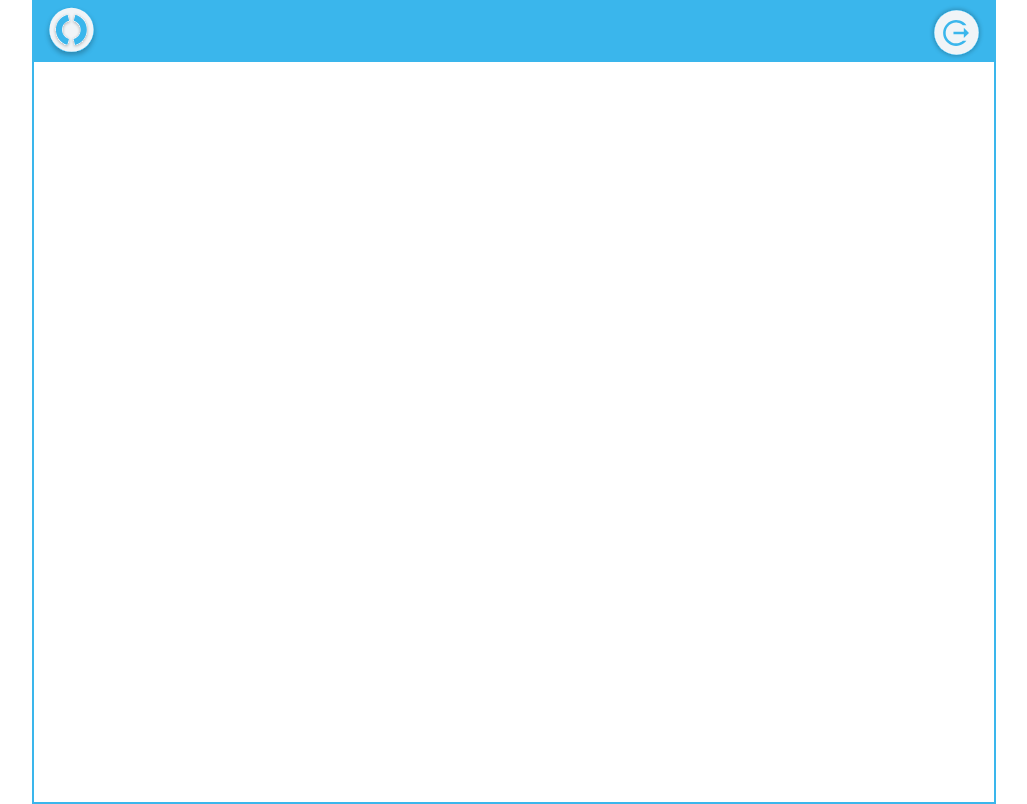
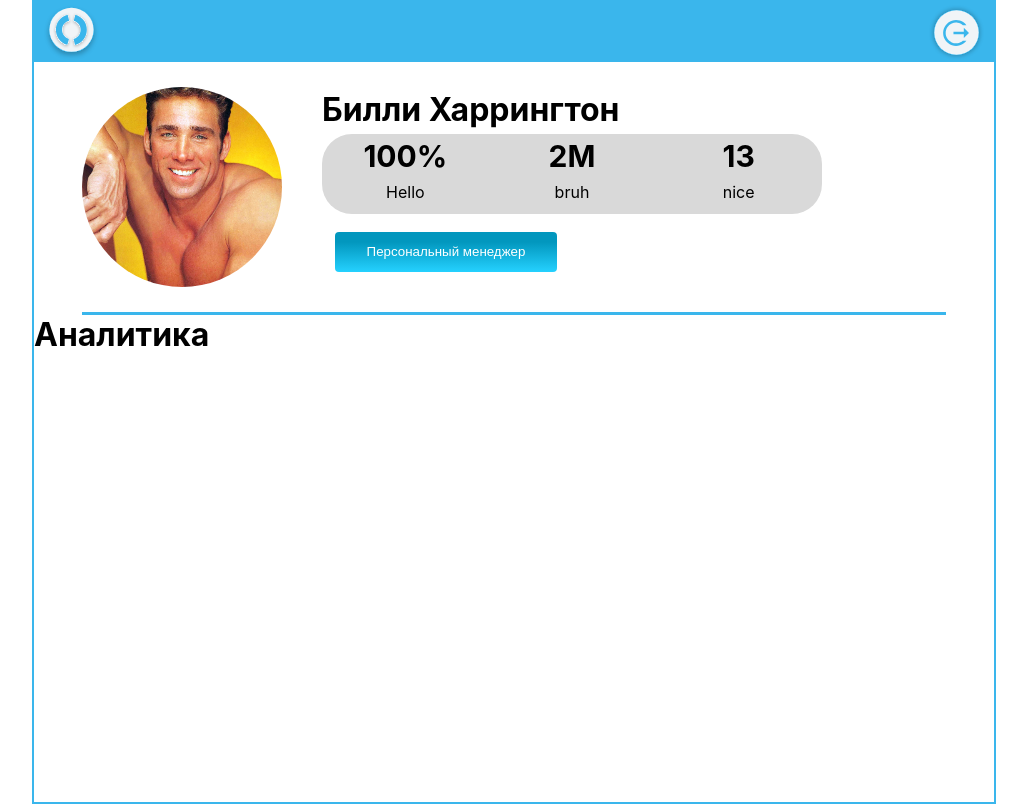
Before and after one commit to Qraree/financial-advisory-service, a React (Create React App) app in the folder client/: page / in a window 1280 px wide. Shown: the whole page, without its empty margins (126-1153 px from the left). Built offline with nearby package versions, Linux system fonts and the light colour scheme; no server answers; the HTML template or start-up script is replaced by a standard one.

Commit message:
Homepage profile section

```diff
--- a/client/src/components/Button/Button.css
+++ b/client/src/components/Button/Button.css
@@ -41,3 +41,18 @@
     margin: 13px;
     cursor: pointer;
 }
+
+.chatButton {
+    background: linear-gradient(180deg, #0297BE 25%, #25D1FF 100%);
+    border-radius: 4px;
+    width: 222px;
+    height: 40px;
+    color: white;
+    border: 0;
+    margin: 13px;
+    cursor: pointer;
+}
+
+.chatButton:hover {
+    background: linear-gradient(180deg, #07B3E0 25%, #80E4FF 100%);
+}
--- a/client/src/components/Header/Header.jsx
+++ b/client/src/components/Header/Header.jsx
@@ -1,9 +1,21 @@
 import React from 'react';
+import Styles from './Header.module.css'
+import Button from "../Button/Button";
+import InfoCell from "../InfoCell/InfoCell";
 
 const Header = () => {
     return (
-        <div>
-
+        <div className={Styles.content}>
+            <img src={'/billy.jpg'} className={Styles.avatar}/>
+            <div className={Styles.info}>
+                <h1>Билли Харрингтон</h1>
+                <div className={Styles.userInfo}>
+                    <InfoCell firstLine={"100%"} secondLine={"Hello"}/>
+                    <InfoCell firstLine={"2M"} secondLine={"bruh"}/>
+                    <InfoCell firstLine={"13"} secondLine={"nice"}/>
+                </div>
+                <Button type={"chatButton"}>Персональный менеджер</Button>
+            </div>
         </div>
     );
 };
--- /dev/null
+++ b/client/src/components/Header/Header.module.css
@@ -0,0 +1,48 @@
+
+
+.content {
+    width: 90%;
+    margin: auto;
+    height: 250px;
+    border-bottom: 3px solid #3AB6EC;
+    display: flex;
+    flex-direction: row;
+    align-items: center;
+}
+
+.avatar {
+    border-radius: 50%;
+    height: 200px;
+    width: 200px;
+    margin-right: 40px;
+}
+
+.info {
+    height: 200px;
+    width: 500px;
+    display: flex;
+    flex-direction: column;
+    justify-content: space-around;
+}
+
+.userInfo {
+    width: 100%;
+    height: 80px;
+    background-color: #D9D9D9;
+    border-radius: 30px;
+    display: flex;
+    flex-direction: row;
+    align-items: center;
+    justify-content: space-around;
+
+}
+
+
+h1 {
+    font-family: 'Inter', serif;
+    margin: 0;
+}
+
+img {
+    object-fit: cover;
+}
--- /dev/null
+++ b/client/src/components/InfoCell/InfoCell.jsx
@@ -0,0 +1,13 @@
+import React from 'react';
+import Styles from './InfoCell.module.css'
+
+const InfoCell = (props) => {
+    return (
+        <div className={Styles.cell}>
+            <div className={Styles.firstLine}>{props.firstLine}</div>
+            <div className={Styles.secondLine}>{props.secondLine}</div>
+        </div>
+    );
+};
+
+export default InfoCell;
--- /dev/null
+++ b/client/src/components/InfoCell/InfoCell.module.css
@@ -0,0 +1,29 @@
+.cell {
+   height: 100%;
+    width: 90px;
+    display: flex;
+    flex-direction: column;
+    /*border: 2px solid black;*/
+    font-family: 'Inter', serif;
+    justify-content: center;
+
+
+}
+
+.firstLine {
+    height: 45%;
+    /*border: 2px solid black;*/
+    font-weight: bold;
+    display: flex;
+    align-items: center;
+    justify-content: center;
+    font-size: 30px;
+}
+
+.secondLine {
+    height: 45%;
+    /*border: 2px solid black;*/
+    display: flex;
+    align-items: center;
+    justify-content: center;
+}
--- a/client/src/pages/HomePage.jsx
+++ b/client/src/pages/HomePage.jsx
@@ -11,6 +11,9 @@ const HomePage = () => {
             <div className={Style.content}>
             <Navbar/>
             <Header/>
+            <div className={Style.header}>
+                <h1>Аналитика</h1>
+            </div>
             </div>
         </div>
     );
```
Also changed, not shown: client/public/billy.jpg (added), client/src/pages/HomePage.module.css (line endings or trailing spaces).
